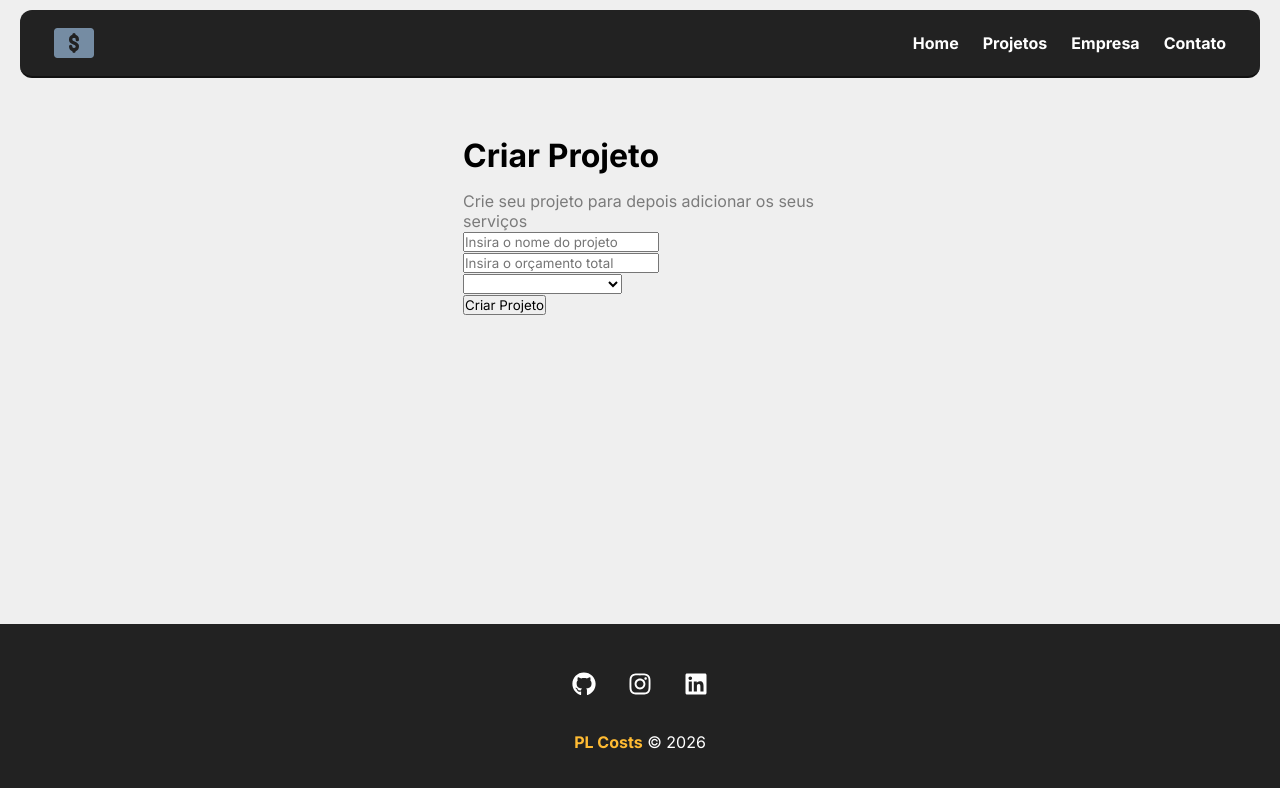
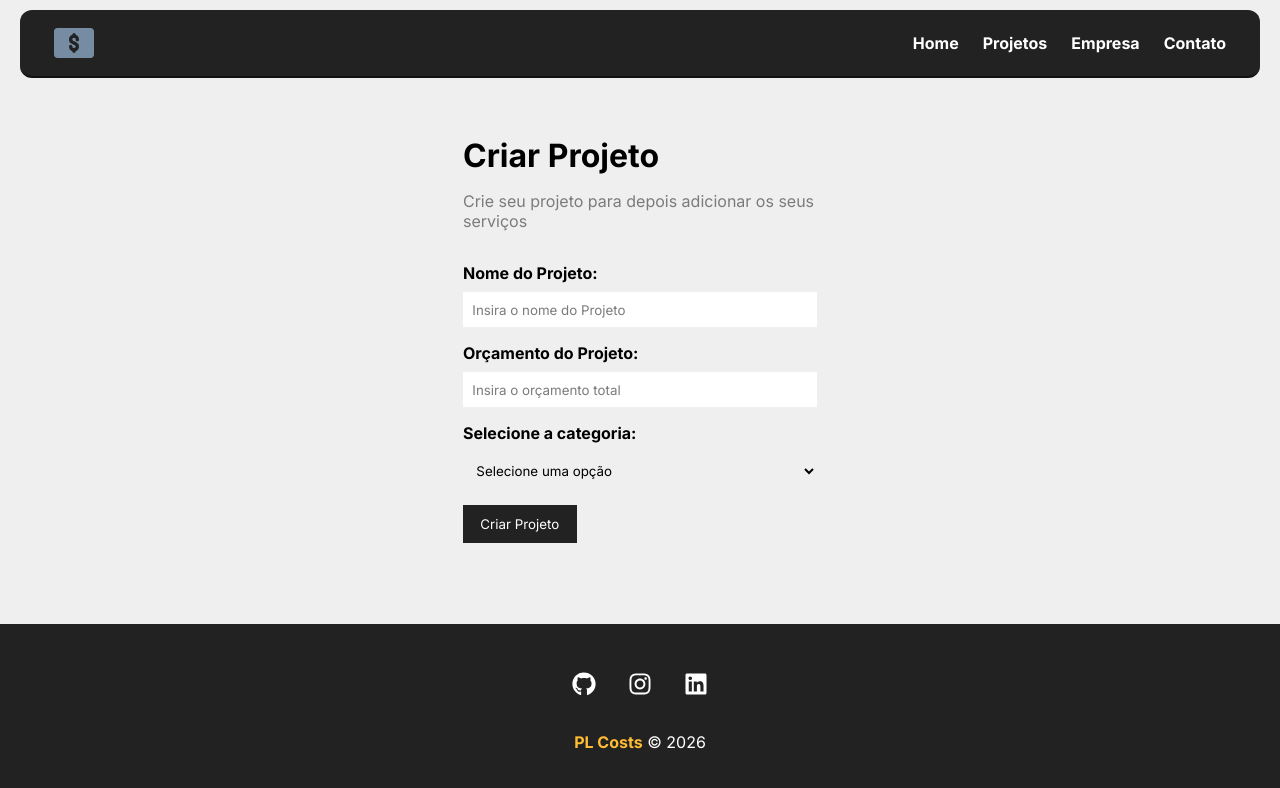
Before and after one commit to Lobato-ph17/PL_Costs, a React (Vite) app: page /newproject in a window 1280 px wide. Shown: the top 788 px of the page. Built offline with nearby package versions, Linux system fonts and the light colour scheme.

Commit message:
feat: componentização de formulário

```diff
--- /dev/null
+++ b/src/components/form/Input.jsx
@@ -0,0 +1,19 @@
+import styles from './Input.module.css'
+
+const Input = ({type, text, name, placeholder, handleOnChange, value}) => {
+  return (
+    <div className={styles.form_control}>
+        <label htmlFor={name}>{text}:</label>
+        <input
+            type={type}
+            name={name}
+            id={name}
+            placeholder={placeholder}
+            onChange={handleOnChange}
+            value={value}
+            />
+    </div>
+  )
+}
+
+export default Input
--- /dev/null
+++ b/src/components/form/Input.module.css
@@ -0,0 +1,20 @@
+.form_control {
+    display: flex;
+    flex-direction: column;
+    margin-bottom: 1em;
+}
+
+.form_control label {
+    margin-bottom: .6em;
+    font-weight: bold;
+}
+
+.form_control input {
+    padding: .7em;
+    border-radius: 0;
+    border: none;
+}
+
+.form_control input::placeholder {
+    color: #7b7b7b;
+}
--- /dev/null
+++ b/src/components/form/Select.jsx
@@ -0,0 +1,14 @@
+import styles from './Select.module.css'
+
+const Select = ({text, name, options, handleOnChange, value}) => {
+  return (
+    <div className={styles.form_control}>
+        <label htmlFor={name}>{text}:</label>
+        <select name={name} id={name}>
+            <option>Selecione uma opção</option>
+        </select>
+    </div>
+  )
+}
+
+export default Select
--- /dev/null
+++ b/src/components/form/Select.module.css
@@ -0,0 +1,16 @@
+.form_control {
+    display: flex;
+    flex-direction: column;
+    margin-bottom: 1em;
+}
+
+.form_control label {
+    margin-bottom: .6em;
+    font-weight: bold;
+}
+
+.form_control select {
+    padding: .7em;
+    border-radius: 0;
+    border: none;
+}
--- /dev/null
+++ b/src/components/form/SubmitButton.jsx
@@ -0,0 +1,13 @@
+import styles from './SubmitButton.module.css'
+
+const SubmitButton = ({ text }) => {
+  return (
+    <div>
+        <button className={styles.btn}>
+            {text}
+        </button>
+    </div>
+  )
+}
+
+export default SubmitButton;
--- /dev/null
+++ b/src/components/form/SubmitButton.module.css
@@ -0,0 +1,13 @@
+.btn {
+    background-color: #222;
+    color: #fff;
+    padding: 0.8em 1.3em;
+    text-decoration: none;
+    transition: 0.5s;
+    cursor: pointer;
+    border: none;
+}
+
+.btn:hover {
+    color: #ffbb33;
+}
--- a/src/components/pages/NewProject.jsx
+++ b/src/components/pages/NewProject.jsx
@@ -6,7 +6,7 @@
     <div className={styles.newproject_container}>
         <h1>Criar Projeto</h1>
         <p>Crie seu projeto para depois adicionar os seus serviços</p>
-        <ProjectForm />
+        <ProjectForm btnText="Criar Projeto"/>
     </div>
   )
 }
--- a/src/components/project/ProjectForm.jsx
+++ b/src/components/project/ProjectForm.jsx
@@ -1,24 +1,34 @@
+import Input from '../form/input';
+import Select from '../form/Select';
+import SubmitButton from '../form/SubmitButton';
+import styles from './ProjectForm.module.css'
 
-
-const ProjectForm = () => {
+const ProjectForm = ({btnText}) => {
   return (
     <div>
-        <form>
+        <form className={styles.form}>
 
-            <div>
-              <input type="text" placeholder="Insira o nome do projeto"/>
-            </div>
-            <div>
-              <input type="number" placeholder="Insira o orçamento total"/>
-            </div>
-            <div>
-              <select name="category_id" id="">
-                  <option disabled>Selecione a categoria</option>
-              </select>
-            </div>
-            <div>
-                <input type="submit" value="Criar Projeto"/>
-            </div>
+            <Input
+              type="text"
+              text="Nome do Projeto"
+              name="name"
+              placeholder="Insira o nome do Projeto"
+            />
+            <Input
+              type="number"
+              text="Orçamento do Projeto"
+              name="budget"
+              placeholder="Insira o orçamento total"
+            />
+
+            <Select
+              name="category_id"
+              text="Selecione a categoria"
+            />
+
+            <SubmitButton
+               text={btnText}
+            />
         </form>
     </div>
   )
--- /dev/null
+++ b/src/components/project/ProjectForm.module.css
@@ -0,0 +1,4 @@
+.form {
+    width: 100%;
+    margin: 2em 0;
+}
```
